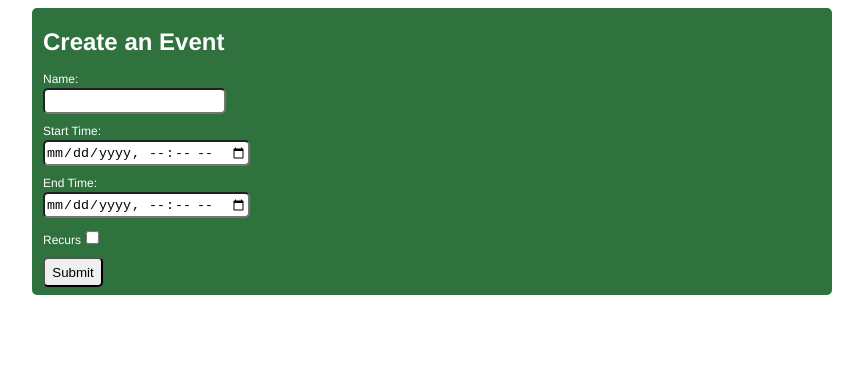
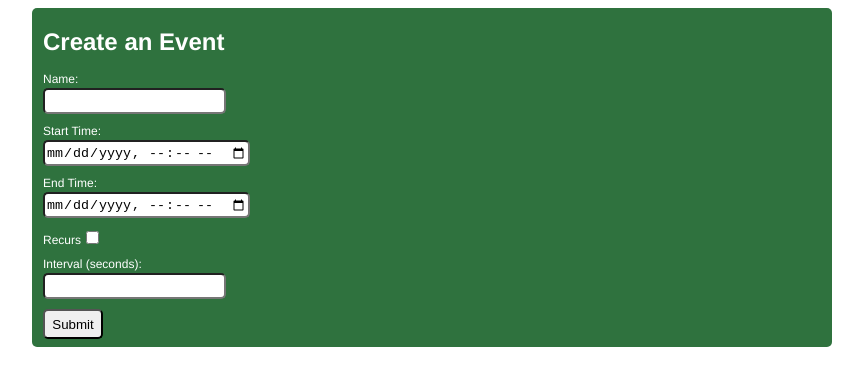
Before and after one commit to abechoe/uptempo, a React app: page /new in a window 1280 px wide. Shown: the top 386 px of the page, without its empty margins (208-1071 px from the left). Built offline with nearby package versions, Linux system fonts and the light colour scheme.

Commit message:
Add interval input to event form

```diff
--- a/src/components/EventForm.jsx
+++ b/src/components/EventForm.jsx
@@ -13,6 +13,11 @@ class EventForm extends React.Component {
       event_start: '',
       event_end: '',
       recurs: false,
+      event_interval_join_attributes: {
+        interval_attributes: {
+          seconds: '',
+        },
+      },
     };
 
     this.handleSubmit = this.handleSubmit.bind(this);
@@ -47,6 +52,7 @@ class EventForm extends React.Component {
           <Input type="datetime-local" id="event_start" name="event_start" title="Start Time" onChange={this.updateField} />
           <Input type="datetime-local" id="event_end" name="event_end" title="End Time" onChange={this.updateField} />
           <Checkbox id="recurs" name="recurs" title="Recurs" onChange={this.updateField} />
+          <Input type="number" id="interval" name="event_interval_join_attributes" title="Interval (seconds)" value={this.state.event_interval_join_attributes.interval_attributes.seconds} onChange={this.updateField} />
           <Button type="submit" title="Submit" />
         </fieldset>
       </form>
--- a/src/components/Input.jsx
+++ b/src/components/Input.jsx
@@ -8,7 +8,16 @@ class Input extends React.Component {
   }
 
   handleInputChange(event) {
-    this.props.onChange({[this.props.name]: event.target.value});
+    if (this.props.name === 'event_interval_join_attributes') {
+      const interval_attrs = {
+        interval_attributes: {
+          seconds: event.target.value,
+        }
+      }
+      this.props.onChange({[this.props.name]: interval_attrs});
+    } else {
+      this.props.onChange({[this.props.name]: event.target.value});
+    }
   }
 
   render() {
```
